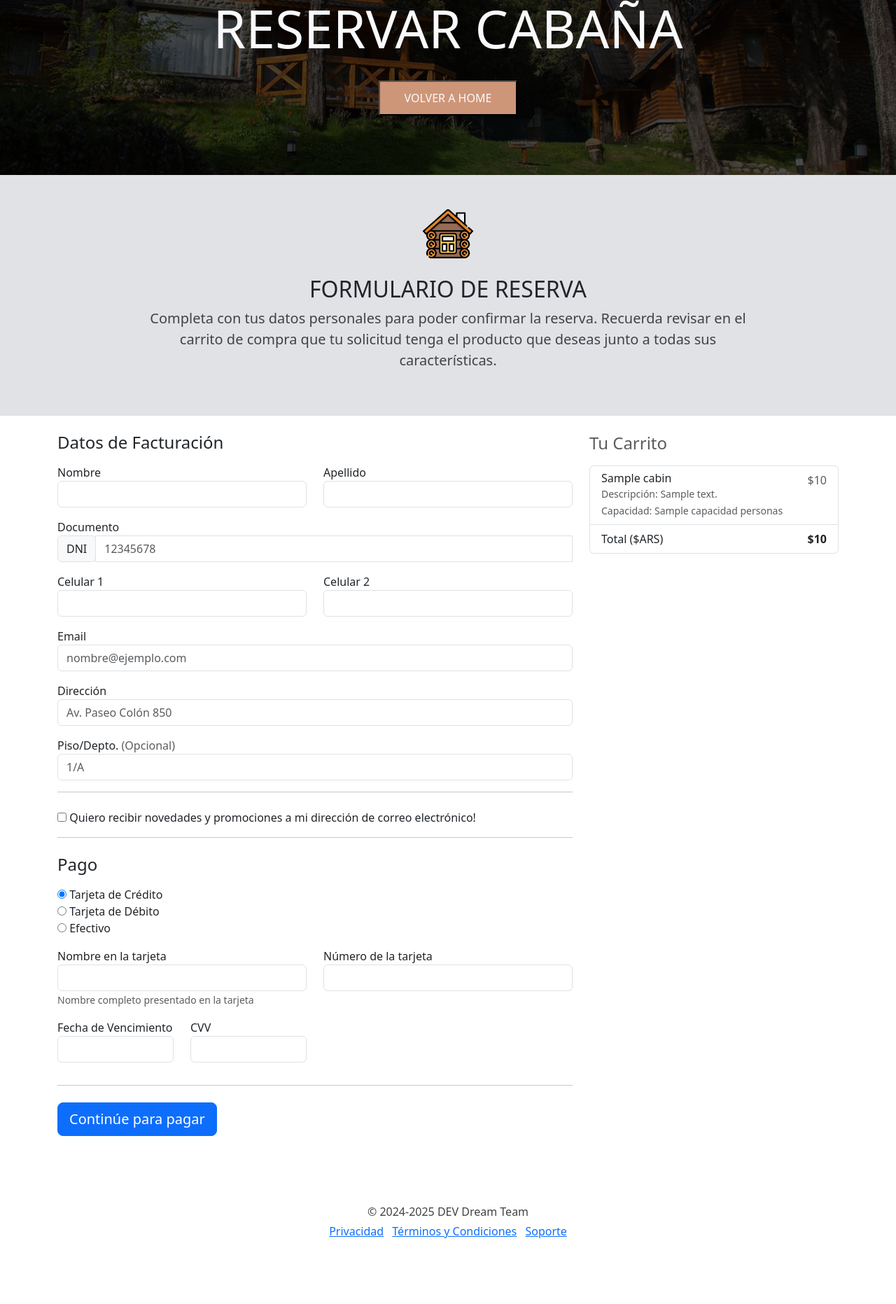
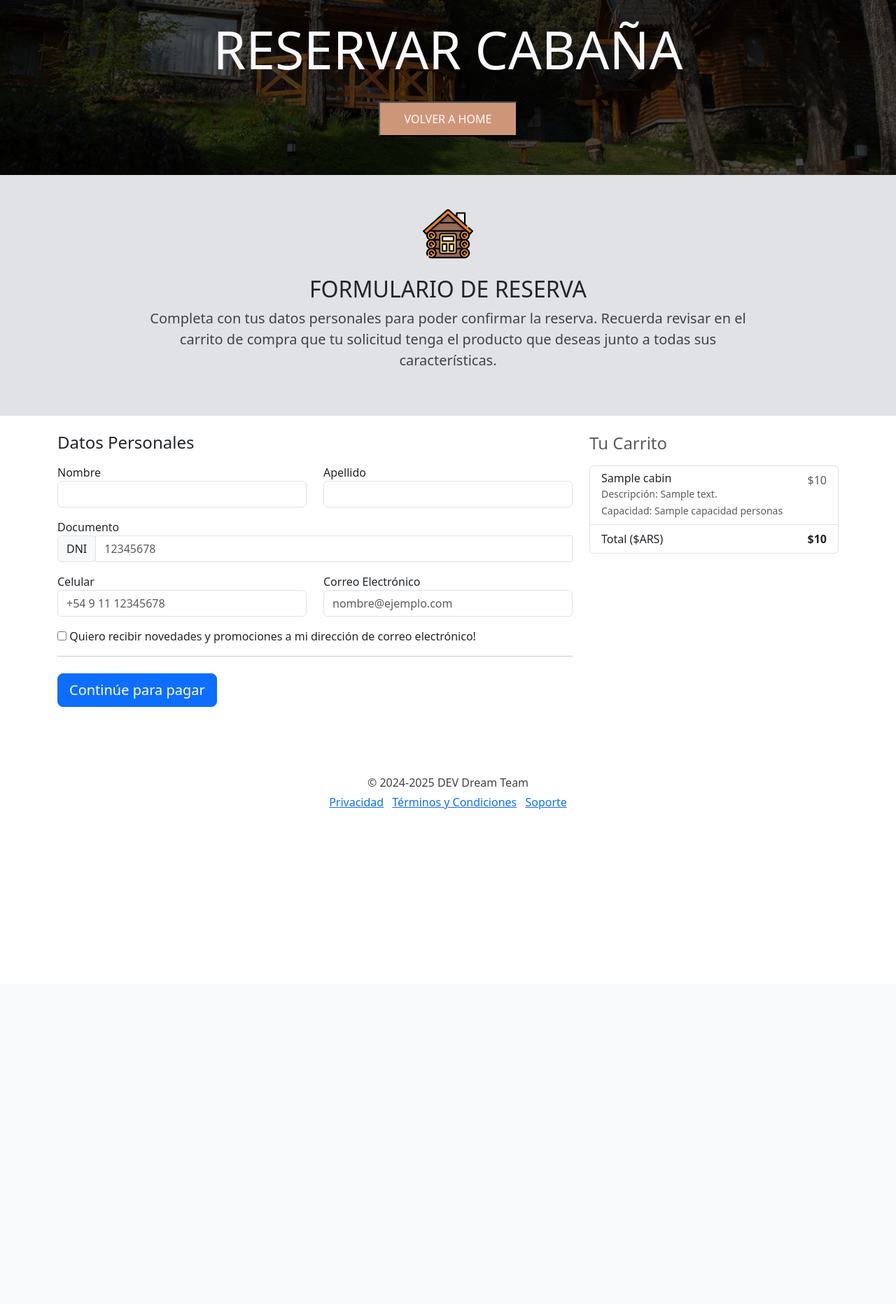
Before and after one commit to tompivel/tp-ids, a Flask app: template frontend/templates/reservar.html in a window 1280 px wide. Shown: the top 1863 px of the page at 70% size. After the commit the page ends 1156 px from the top, so only its background shows below. Run offline with Flask 3, Linux system fonts and the light colour scheme; the template is opened without the code that fills it: most values are stand-ins (such as "Sample title", 1, 10 or a date in 2020); some libraries are stand-ins or nearby versions.

Commit message:
44- Eliminación de datos secundarios

```diff
--- a/frontend/static/css/style1.css
+++ b/frontend/static/css/style1.css
@@ -402,13 +402,9 @@ section.cabaña#reservar {
     margin-left: auto;
     margin-right: auto;
 }
-#titulo-campo{
-    display: flex;
-    margin-left: auto;
-    margin-right: auto;
-    width: 400px;
-    align-items: center;
-    justify-content: space-between;
+
+#titulo_reservas{
+    padding-top: 30px;
 }
 
 #check_div{
--- a/frontend/templates/reservar.html
+++ b/frontend/templates/reservar.html
@@ -49,7 +49,7 @@
                 </ul>
             </div>
             <div class="col-md-8 order-md-1">
-                <h4 class="mb-3">Datos de Facturación</h4>
+                <h4 class="mb-3">Datos Personales</h4>
                 <form class="needs-validation" novalidate="" action="{{url_for('reservar')}}" method="post">
                     <input type="date" name="ingreso" value="{{data.fecha_entrada}}" hidden>
                     <input type="date" name="egreso" value="{{data.fecha_salida}}" hidden>
@@ -85,103 +85,27 @@
 
                     <div class="row">
                         <div class="col-md-6 mb-3">
-                            <label for="fcelular">Celular 1</label>
-                            <input type="text" class="form-control" id="fcelular1" placeholder="" required="">
+                            <label for="fcelular">Celular</label>
+                            <input type="text" class="form-control" id="fcelular1" placeholder="+54 9 11 12345678" required="">
                             <div class="invalid-feedback">
                                 Se requiere un celular válido.
                             </div>
                         </div>
                         <div class="col-md-6 mb-3">
-                            <label for="lastName">Celular 2</label>
-                            <input type="text" class="form-control" id="fcelular2" placeholder="" required="">
+                            <label for="email">Correo Electrónico</label>
+                            <input type="email" class="form-control" id="email" placeholder="nombre@ejemplo.com" required="">
                             <div class="invalid-feedback">
-                                Se requiere un celular válido.
+                                Se requiere una dirección de correo electrónico válida.
                             </div>
                         </div>
                     </div>
 
-                    <div class="mb-3">
-                        <label for="email">Email</label>
-                        <input type="email" class="form-control" id="email" placeholder="nombre@ejemplo.com">
-                        <div class="invalid-feedback">
-                            Por favor ingrese una dirección de Email válida para comunicarnos.
-                        </div>
-                    </div>
 
-                    <div class="mb-3">
-                        <label for="address">Dirección</label>
-                        <input type="text" class="form-control" id="address" placeholder="Av. Paseo Colón 850"
-                            required="">
-                        <div class="invalid-feedback">
-                            Por favor ingrese su dirección.
-                        </div>
-                    </div>
-
-                    <div class="mb-3">
-                        <label for="address2">Piso/Depto. <span class="text-muted">(Opcional)</span></label>
-                        <input type="text" class="form-control" id="address2" placeholder="1/A">
-                    </div>
-
-                    <hr class="mb-4">
                     <div class="custom-control custom-checkbox">
                         <input type="checkbox" class="custom-control-input" id="save-info">
                         <label class="custom-control-label" for="save-info">Quiero recibir novedades y promociones a mi
                             dirección de
                             correo electrónico!</label>
-                    </div>
-                    <hr class="mb-4">
-
-                    <h4 class="mb-3">Pago</h4>
-
-                    <div class="d-block my-3">
-                        <div class="custom-control custom-radio">
-                            <input id="credit" name="paymentMethod" type="radio" class="custom-control-input"
-                                checked="checked" required="">
-                            <label class="custom-control-label" for="credit">Tarjeta de Crédito</label>
-                        </div>
-                        <div class="custom-control custom-radio">
-                            <input id="debit" name="paymentMethod" type="radio" class="custom-control-input"
-                                required="">
-                            <label class="custom-control-label" for="debit">Tarjeta de Débito</label>
-                        </div>
-                        <div class="custom-control custom-radio">
-                            <input id="paypal" name="paymentMethod" type="radio" class="custom-control-input"
-                                required="">
-                            <label class="custom-control-label" for="paypal">Efectivo</label>
-                        </div>
-                    </div>
-                    <div class="row">
-                        <div class="col-md-6 mb-3">
-                            <label for="cc-name">Nombre en la tarjeta</label>
-                            <input type="text" class="form-control" id="cc-name" placeholder="" required="">
-                            <small class="text-muted">Nombre completo presentado en la tarjeta</small>
-                            <div class="invalid-feedback">
-                                Se requiere el nombre de titular de la tarjeta.
-                            </div>
-                        </div>
-                        <div class="col-md-6 mb-3">
-                            <label for="cc-number">Número de la tarjeta</label>
-                            <input type="text" class="form-control" id="cc-number" placeholder="" required="">
-                            <div class="invalid-feedback">
-                                Se requiere el número de la tarjeta.
-                            </div>
-                        </div>
-                    </div>
-                    <div class="row">
-                        <div class="col-md-3 mb-3">
-                            <label for="cc-expiration">Fecha de Vencimiento</label>
-                            <input type="text" class="form-control" id="cc-expiration" placeholder="" required="">
-                            <div class="invalid-feedback">
-                                Se requiere la fecha de vencimiento.
-                            </div>
-                        </div>
-                        <div class="col-md-3 mb-3">
-                            <label for="cc-expiration">CVV</label>
-                            <input type="text" class="form-control" id="cc-cvv" placeholder="" required="">
-                            <div class="invalid-feedback">
-                                Se requiere el código de seguridad.
-                            </div>
-                        </div>
                     </div>
                     <hr class="mb-4">
                     <button class="btn btn-primary btn-lg btn-block" type="submit">Continúe para pagar</button>
```
